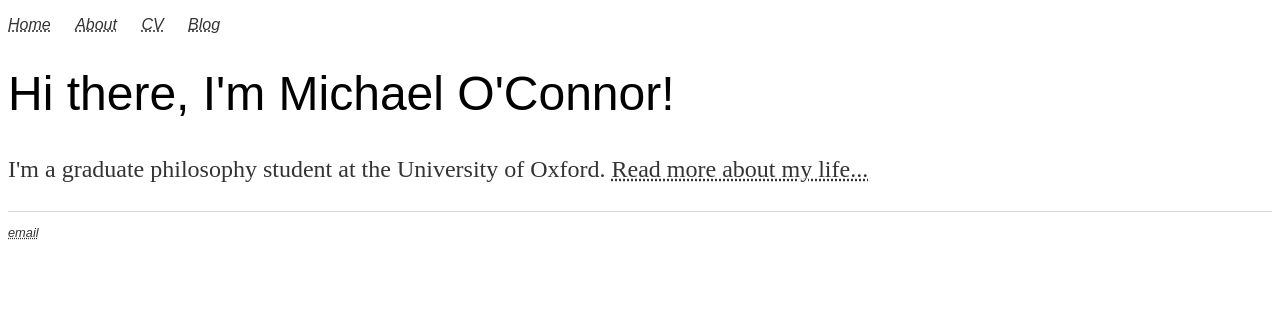
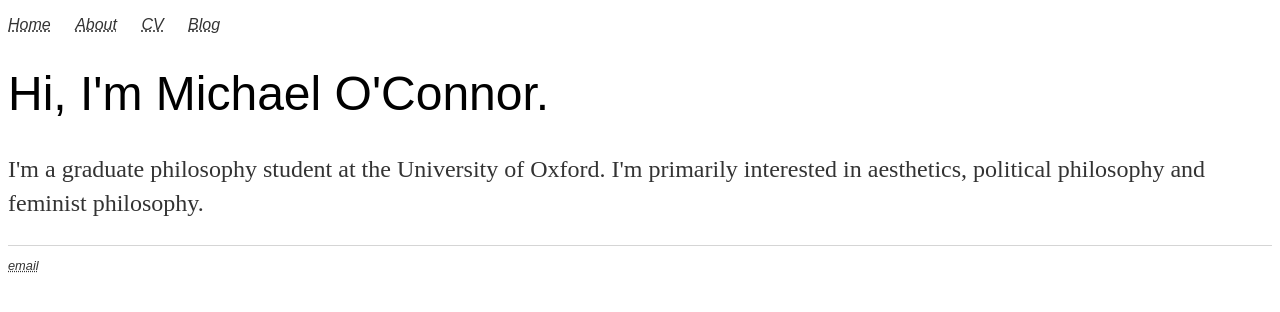
Before and after one commit to MichaelO-Connor/MichaelO-Connor.github.io, a Jekyll site: the page built from index.html, in a window 1280 px wide. Shown: the top 312 px of the page. Built offline with Jekyll 4.4.1, drawn with Linux system fonts in a browser that asks for light colours.

Commit message:
Update index.html

```diff
--- a/index.html
+++ b/index.html
@@ -3,6 +3,6 @@ layout: default
 title: Michael O'Connor
 ---
 <div class="blurb">
-	<h1>Hi there, I'm Michael O'Connor!</h1>
-	<p>I'm a graduate philosophy student at the University of Oxford. <a href="/about">Read more about my life...</a></p>
+	<h1>Hi, I'm Michael O'Connor.</h1>
+	<p>I'm a graduate philosophy student at the University of Oxford. I'm primarily interested in aesthetics, political philosophy and feminist philosophy.</p>
 </div><!-- /.blurb -->
```
